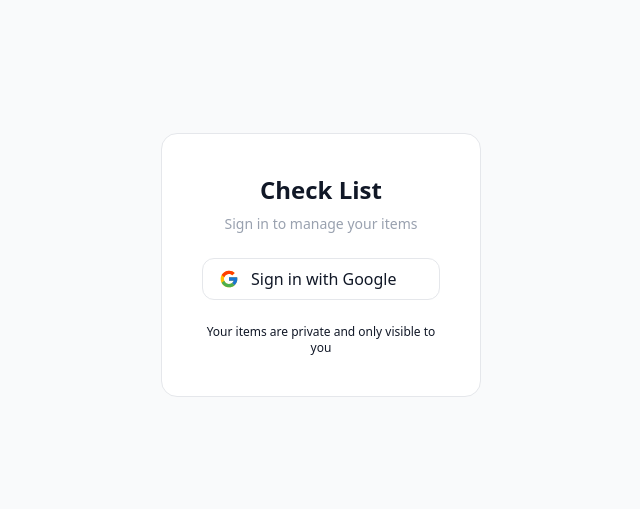
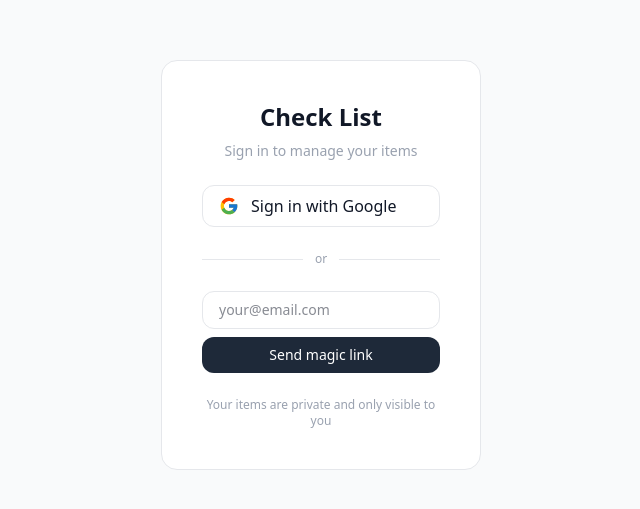
Before and after one commit to bboyhungry/to-do, a React (Vite) app: page / in a window 1280 px wide. Shown: the part 135-644 px from the top of the page, without its empty margins (319-959 px from the left). Built offline with nearby package versions, Linux system fonts and the light colour scheme; no server answers.

Commit message:
Added magic link

```diff
--- a/src/App.tsx
+++ b/src/App.tsx
@@ -1,4 +1,4 @@
-import { Routes, Route } from 'react-router-dom'
+import { Routes, Route } from 'react-router-dom';
 import ListPage from "./pages/ListPage";
 import LoginPage from "./pages/LoginPage";
 import AuthCallback from './states/AuthCallback';
@@ -12,14 +12,13 @@ function App() {
     <Routes>
       <Route path="/" element={<LoginPage />} />
       <Route path="/auth/callback" element={<AuthCallback />} />
-      <Route path="/tasks" element={<ListPage />} />
       <Route path="/tasks" element={
         <ProtectedRoute>
           <ListPage />
         </ProtectedRoute>
       } />
     </Routes>
-  )
+  );
 }
 
 export default App;
--- /dev/null
+++ b/src/components/Spinner.tsx
@@ -0,0 +1,9 @@
+function Spinner() {
+  return (
+    <div className="min-h-screen flex items-center justify-center bg-gray-50">
+      <div className="w-5 h-5 border-2 border-gray-200 border-t-gray-800 rounded-full animate-spin" />
+    </div>
+  );
+}
+
+export default Spinner;
--- a/src/pages/ListPage.tsx
+++ b/src/pages/ListPage.tsx
@@ -1,10 +1,14 @@
 import { useState, useEffect } from "react";
-import AddItemInput from "../components/AddItemInput";
 import type { Item } from "../types/ItemType";
-import ItemList from "../components/ItemList";
 import { supabase } from "../supabase";
 import { useNavigate } from "react-router-dom";
 import { ENV } from "../config";
+import Spinner from "../components/Spinner";
+import ItemList from "../components/ItemList";
+import AddItemInput from "../components/AddItemInput";
+
+
+
 
 function ListPage() {
 
@@ -97,13 +101,12 @@ function ListPage() {
 
   const remainingCount = items.filter(item => !item.completed).length;
 
-  if (loading) {
-    return <p className="text-center mt-8 text-gray-400">Loading...</p>;
-  }
+  if (loading) return <Spinner />;
+
 
   return (
       <div className="min-h-screen bg-gray-50">
-      <nav className="bg-gray border-b border-gray-200 px-6 py-4 flex items-center justify-between">
+      <nav className="bg-white border-b border-gray-200 px-6 py-4 flex items-center justify-between">
         <h1 className="text-lg font-bold">Check List</h1>
         <button
           onClick={onLogout}
--- a/src/pages/LoginPage.tsx
+++ b/src/pages/LoginPage.tsx
@@ -1,7 +1,24 @@
-import { FcGoogle } from 'react-icons/fc'
-import { supabase } from '../supabase'
+import { useEffect, useState } from 'react';
+import { useNavigate } from 'react-router-dom';
+import { FcGoogle } from 'react-icons/fc';
+import { supabase } from '../supabase';
 
 function LoginPage() {
+
+    const [email, setEmail] = useState('');
+    const [loading, setLoading] = useState(false);
+    const [sent, setSent] = useState(false);
+
+    const navigate = useNavigate();
+
+    useEffect(() => {
+        const checkSession = async () => {
+            const { data } = await supabase.auth.getSession();
+            if (data.session) navigate('/tasks', { replace: true });
+        }
+        checkSession();
+    }, [])
+
     const signInWithGoogle = async () => {
         const { error } = await supabase.auth.signInWithOAuth({
             provider: 'google',
@@ -9,8 +26,47 @@ function LoginPage() {
             redirectTo: `${window.location.origin}/auth/callback`,
             },
         })
+        if (error) console.error('OAuth error:', error.message);
+    }
 
-  if (error) console.error('OAuth error:', error.message)
+    const sendMagicLink = async () => {
+        const trimmed = email.trim();
+        if (!trimmed) return;
+        setLoading(true);
+        const { error } = await supabase.auth.signInWithOtp({
+            email: trimmed,
+            options: {
+                emailRedirectTo: `${window.location.origin}/auth/callback`,
+            },
+        });
+
+        setLoading(false);
+
+        if (error) {
+            console.error('Magic link error:', error.message);
+            return;
+        }
+        setSent(true);
+    }
+
+    if (sent) {
+        return (
+        <div className="min-h-screen flex items-center justify-center bg-gray-50">
+            <div className="bg-white border border-gray-200 rounded-2xl p-10 w-80 flex flex-col items-center gap-4 text-center">
+            <h1 className="text-2xl font-bold">Check your email</h1>
+            <p className="text-gray-400 text-sm">
+                We sent a sign-in link to{' '}
+                <span className="text-gray-700 font-medium">{email}</span>
+            </p>
+            <button
+                onClick={() => setSent(false)}
+                className="text-xs text-gray-400 hover:text-gray-600 underline cursor-pointer"
+            >
+                Use a different email
+            </button>
+            </div>
+        </div>
+        );
     }
 
     return (
@@ -27,12 +83,34 @@ function LoginPage() {
                     <FcGoogle size={20} />
                     Sign in with Google
                 </button>
-                <p className="text-xs text-black-300 text-center">
+                <div className="flex items-center gap-3 w-full">
+                    <hr className="flex-1 border-gray-200" />
+                    <span className="text-xs text-gray-400">or</span>
+                    <hr className="flex-1 border-gray-200" />
+                </div>
+                <div className="flex flex-col gap-2 w-full">
+                <input
+                    type="email"
+                    placeholder="your@email.com"
+                    value={email}
+                    onChange={(e) => setEmail(e.target.value)}
+                    onKeyDown={(e) => { if (e.key === 'Enter') sendMagicLink() }}
+                    className="w-full border border-gray-200 rounded-xl px-4 py-2 outline-none text-sm focus:border-gray-400"
+                />
+                <button
+                    onClick={sendMagicLink}
+                    disabled={loading}
+                    className="w-full px-4 py-2 bg-gray-800 text-white rounded-xl text-sm hover:bg-gray-900 disabled:opacity-50 cursor-pointer"
+                >
+                    {loading ? 'Sending...' : 'Send magic link'}
+                </button>
+                </div>
+                    <p className="text-xs text-gray-400 text-center">
                         Your items are private and only visible to you
                     </p>
             </div>
         </div>
-    )
+    );
 }
 
 export default LoginPage;
--- a/src/states/AuthCallback.tsx
+++ b/src/states/AuthCallback.tsx
@@ -1,6 +1,8 @@
-import { useEffect } from 'react'
-import { useNavigate } from 'react-router-dom'
-import { supabase } from '../supabase'
+import { useEffect } from 'react';
+import { useNavigate } from 'react-router-dom';
+import { supabase } from '../supabase';
+import Spinner from "../components/Spinner";
+
 
 function AuthCallback() {
     const navigate = useNavigate()
@@ -11,7 +13,7 @@ function AuthCallback() {
         })
     }, [])
 
-    return <p>Signing you in...</p>
+    return <Spinner />;
 }
 
 export default AuthCallback
--- a/src/states/ProtectedRoute.tsx
+++ b/src/states/ProtectedRoute.tsx
@@ -1,6 +1,7 @@
 import { useState, useEffect } from "react";
 import { Navigate } from "react-router-dom";
 import { supabase } from "../supabase";
+import Spinner from "../components/Spinner"
 
 function ProtectedRoute({ children }: { children: React.ReactNode }) {
   const [loading, setLoading] = useState(true);
@@ -15,7 +16,7 @@ function ProtectedRoute({ children }: { children: React.ReactNode }) {
     return () => subscription.unsubscribe();
   }, []);
 
-  if (loading) return <p className="text-center mt-8 text-gray-400">Loading...</p>;
+  if (loading) return <Spinner />;
   if (!authenticated) return <Navigate to="/" replace />;
 
   return <>{children}</>;
```
Lines whose indentation alone changed are shown as unchanged.
